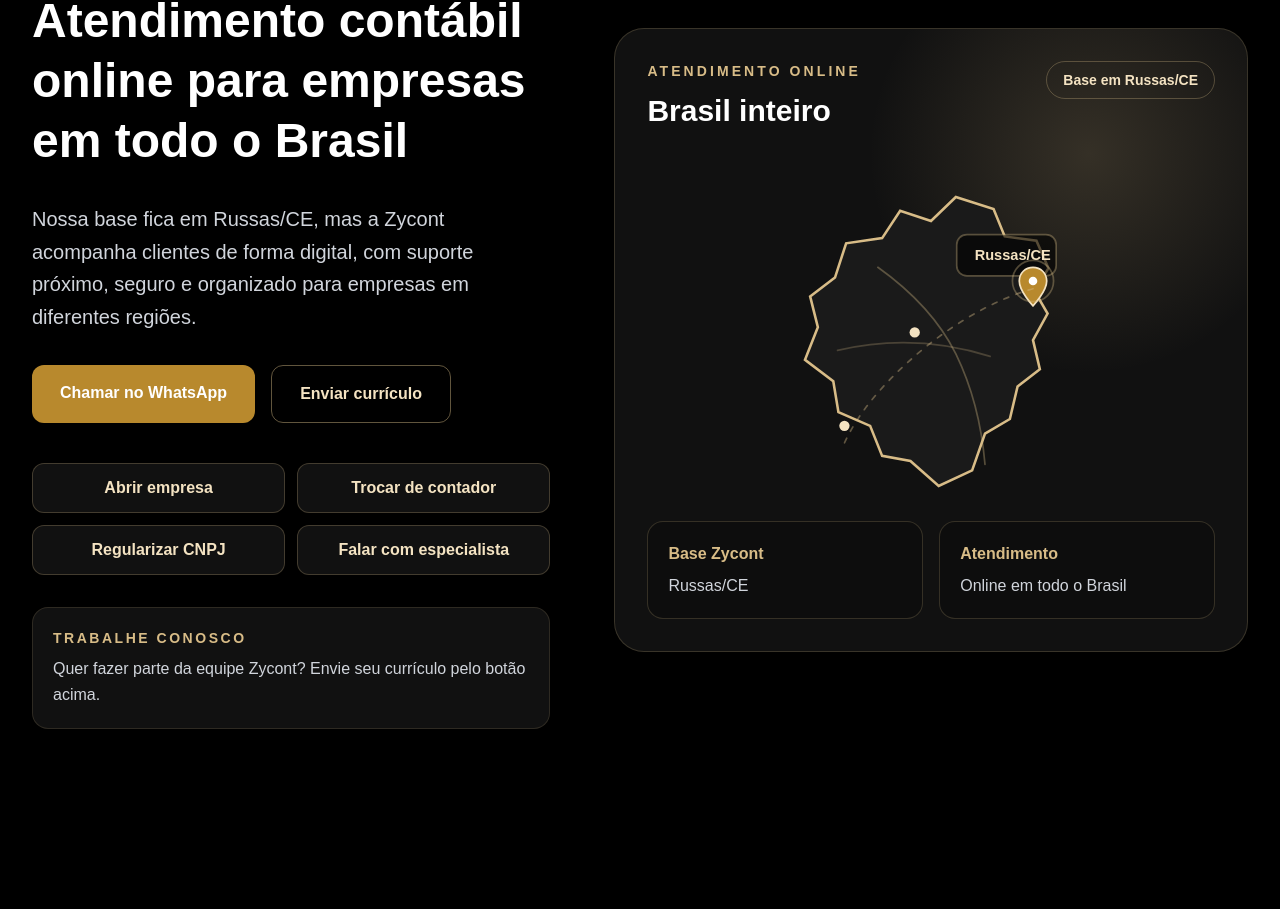
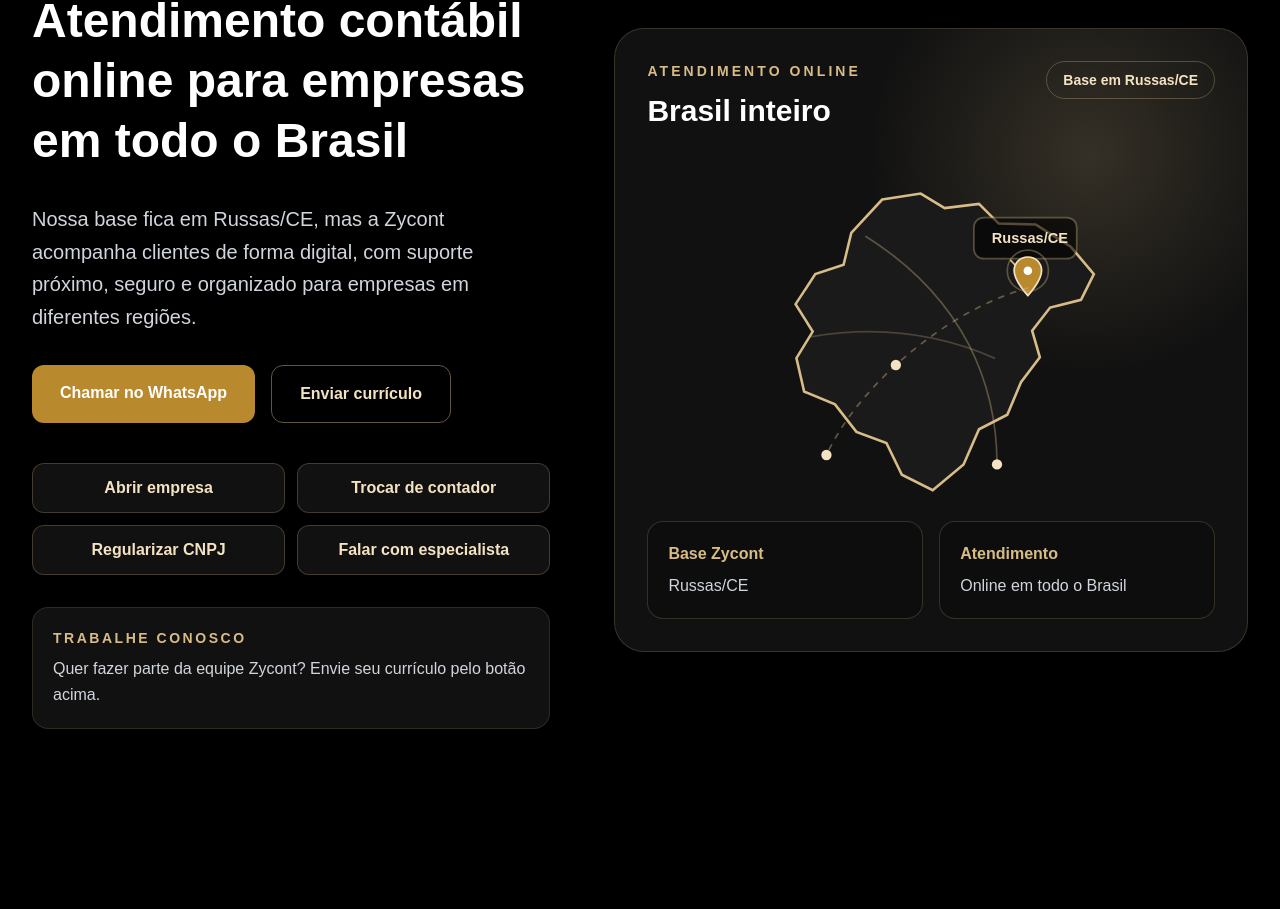
Before and after one commit to contatozycont-code/zycont-site, a Next.js app: page / in a window 1280 px wide. Shown: the part 7418-8327 px from the top of the page. Built offline with nearby package versions, Linux system fonts and the light colour scheme.

Commit message:
Melhora desenho do mapa do Brasil

```diff
--- a/src/app/page.tsx
+++ b/src/app/page.tsx
@@ -124,59 +124,60 @@
         </div>
 
         <svg
-          viewBox="0 0 420 420"
-          className="mx-auto h-[360px] w-full max-w-[420px]"
+          viewBox="0 0 460 420"
+          className="mx-auto h-[360px] w-full max-w-[460px]"
           fill="none"
           xmlns="http://www.w3.org/2000/svg"
-          aria-label="Mapa estilizado do Brasil com atendimento online"
+          aria-label="Mapa do Brasil com destaque para Russas no Ceará"
         >
           <path
-            d="M239 42 283 56 296 88 333 93 347 125 331 152 346 178 329 209 337 243 311 263 302 301 273 318 258 361 219 379 186 350 153 344 139 309 102 293 96 257 63 232 78 194 69 158 98 136 111 96 153 90 174 58 210 70 239 42Z"
+            d="M173 45 218 38 246 55 286 50 309 73 352 74 393 100 420 132 405 162 369 171 348 198 357 229 335 258 319 296 286 313 268 354 232 384 196 366 178 329 143 316 118 284 82 269 73 230 92 199 72 167 95 132 128 121 137 84 173 45Z"
             className="fill-[#1a1a1a] stroke-[#d8bc87]"
             strokeWidth="3"
           />
           <path
-            d="M148 124c42 30 72 63 91 101 19 39 30 82 34 129"
+            d="M154 88c54 34 94 76 120 126 22 43 33 90 33 140"
             className="stroke-[#d8bc87]/35"
             strokeWidth="2"
             strokeLinecap="round"
           />
           <path
-            d="M101 221c59-14 118-12 178 7"
+            d="M91 205c76-13 147-4 213 25"
             className="stroke-[#d8bc87]/25"
             strokeWidth="2"
             strokeLinecap="round"
           />
           <path
-            d="M252 86h92c7 0 12 5 12 12v24c0 7-5 12-12 12h-92c-7 0-12-5-12-12V98c0-7 5-12 12-12Z"
+            d="M292 66h96c7 0 12 5 12 12v24c0 7-5 12-12 12h-96c-7 0-12-5-12-12V78c0-7 5-12 12-12Z"
             className="fill-black/60 stroke-[#d8bc87]/35"
             strokeWidth="2"
           />
-          <text x="261" y="116" className="fill-[#f4e3c2] text-[17px] font-bold">
+          <text x="301" y="96" className="fill-[#f4e3c2] text-[17px] font-bold">
             Russas/CE
           </text>
           <path
-            d="M316 135 329 149"
+            d="M323 116 343 137"
             className="stroke-[#d8bc87]"
             strokeWidth="2"
             strokeLinecap="round"
           />
           <path
-            d="M329 124c-9 0-16 7-16 16 0 12 16 29 16 29s16-17 16-29c0-9-7-16-16-16Z"
+            d="M343 112c-9 0-16 7-16 16 0 12 16 29 16 29s16-17 16-29c0-9-7-16-16-16Z"
             className="fill-[#b8892d] stroke-[#f4e3c2]"
             strokeWidth="2"
           />
-          <circle cx="329" cy="140" r="5" className="fill-white" />
-          <circle cx="329" cy="140" r="24" className="stroke-[#d8bc87]/35" strokeWidth="2" />
+          <circle cx="343" cy="128" r="5" className="fill-white" />
+          <circle cx="343" cy="128" r="24" className="stroke-[#d8bc87]/35" strokeWidth="2" />
           <path
-            d="M329 149c-42 12-86 36-129 71-43 36-74 72-91 109"
+            d="M343 148c-52 15-104 45-154 90-37 34-64 69-81 105"
             className="stroke-[#d8bc87]/40"
             strokeWidth="2"
             strokeDasharray="6 9"
             strokeLinecap="round"
           />
-          <circle cx="109" cy="309" r="6" className="fill-[#f4e3c2]" />
-          <circle cx="191" cy="200" r="6" className="fill-[#f4e3c2]" />
+          <circle cx="108" cy="343" r="6" className="fill-[#f4e3c2]" />
+          <circle cx="189" cy="238" r="6" className="fill-[#f4e3c2]" />
+          <circle cx="307" cy="354" r="6" className="fill-[#f4e3c2]" />
         </svg>
 
         <div className="grid sm:grid-cols-2 gap-4">
```
